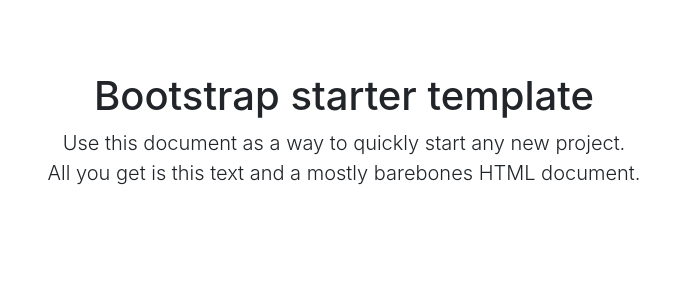
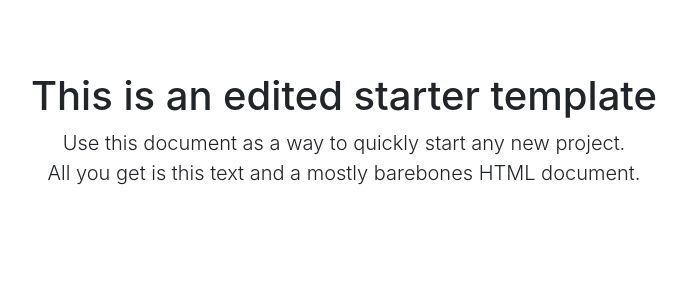
Before and after one commit to shipyard/flask-starter, a Python web app: template src/templates/counter.html in a window 1280 px wide. Shown: the part 56-356 px from the top of the page, without its empty margins (296-983 px from the left). Run offline with Jinja, Linux system fonts and the light colour scheme; the template is opened without the code that fills it, so the values that code supplies are empty; some libraries are stand-ins or nearby versions.

Commit message:
Update counter.html

```diff
--- a/src/templates/counter.html
+++ b/src/templates/counter.html
@@ -2,7 +2,7 @@
 
 {% block content %}
 <div class="starter-template">
-  <h1>Bootstrap starter template</h1>
+  <h1>This is an edited starter template</h1>
   <p class="lead">Use this document as a way to quickly start any new project.<br> All you get is this text and a mostly barebones HTML document.</p>
   {% for counter in counters %}
   <p>{{ counter.label }} Counter: {{ counter.count }}</p>
```
